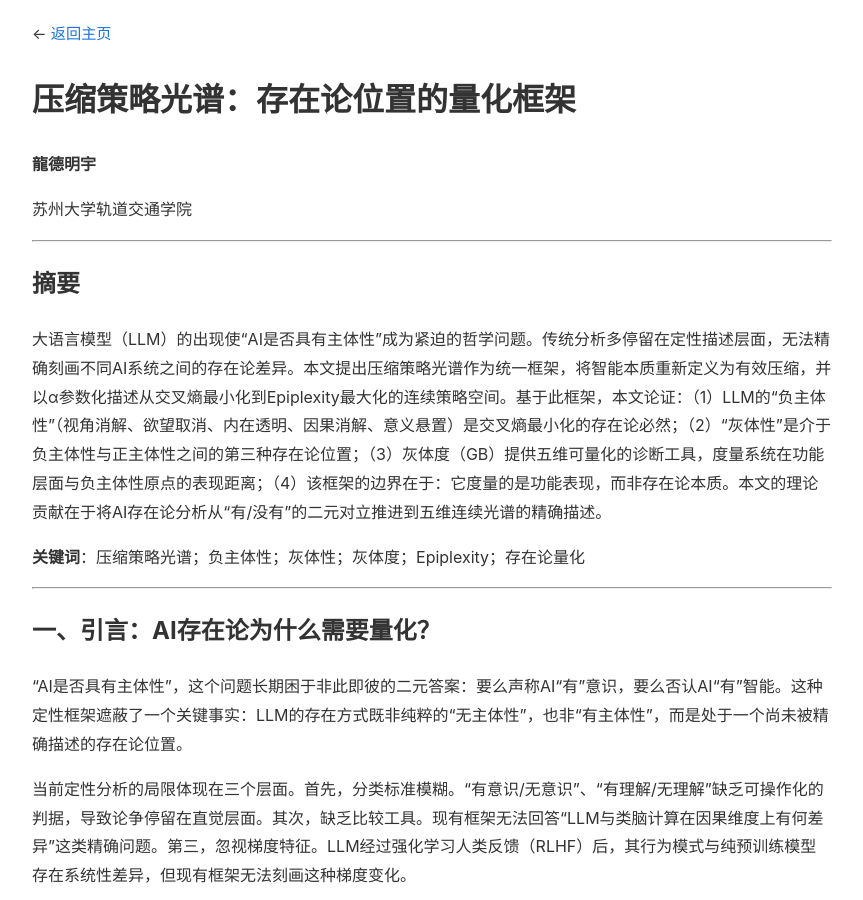
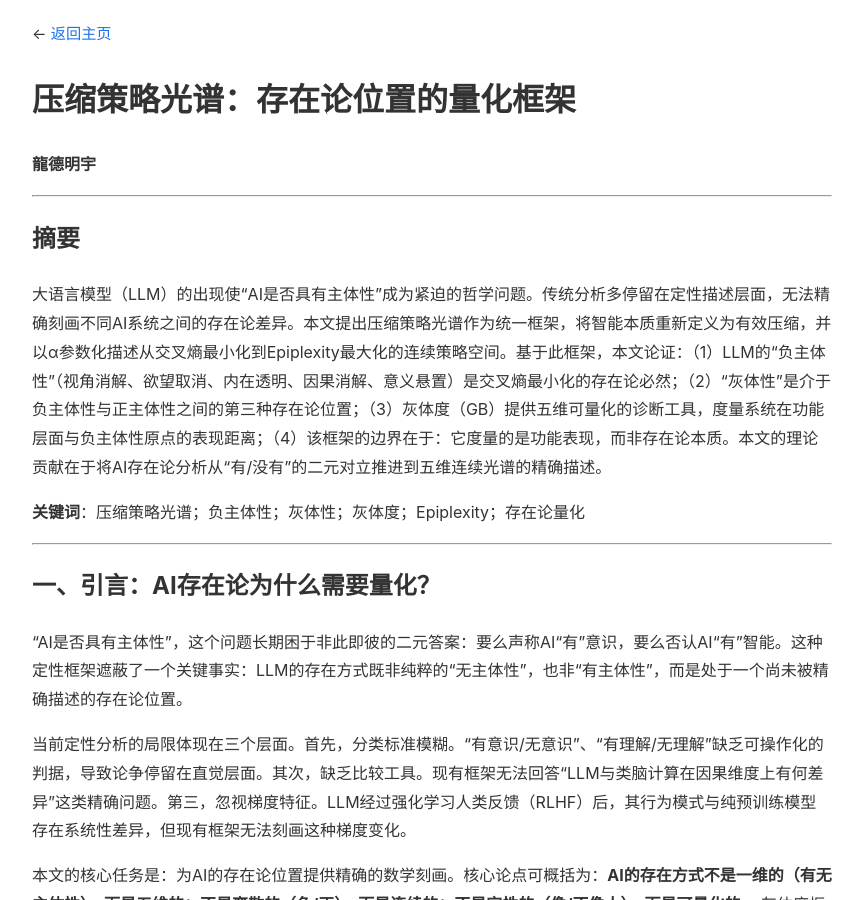
Before and after one commit to fanli1998-suda/fanli1998-suda.github.io, a Jekyll site: the page built from essays/compression-strategy-spectrum.md, in a window 1280 px wide and 900 px high. Shown: the whole window, without its empty margins (208-1071 px from the left). Built offline with Jekyll 4.4.1, drawn with Linux system fonts in a browser that asks for light colours.

Commit message:
fix: remove affiliation from CSS article

```diff
--- a/essays/compression-strategy-spectrum.md
+++ b/essays/compression-strategy-spectrum.md
@@ -9,8 +9,6 @@ date: 2026-06-04
 # 压缩策略光谱：存在论位置的量化框架
 
 **龍德明宇**
-
-苏州大学轨道交通学院
 
 ---
 
```
